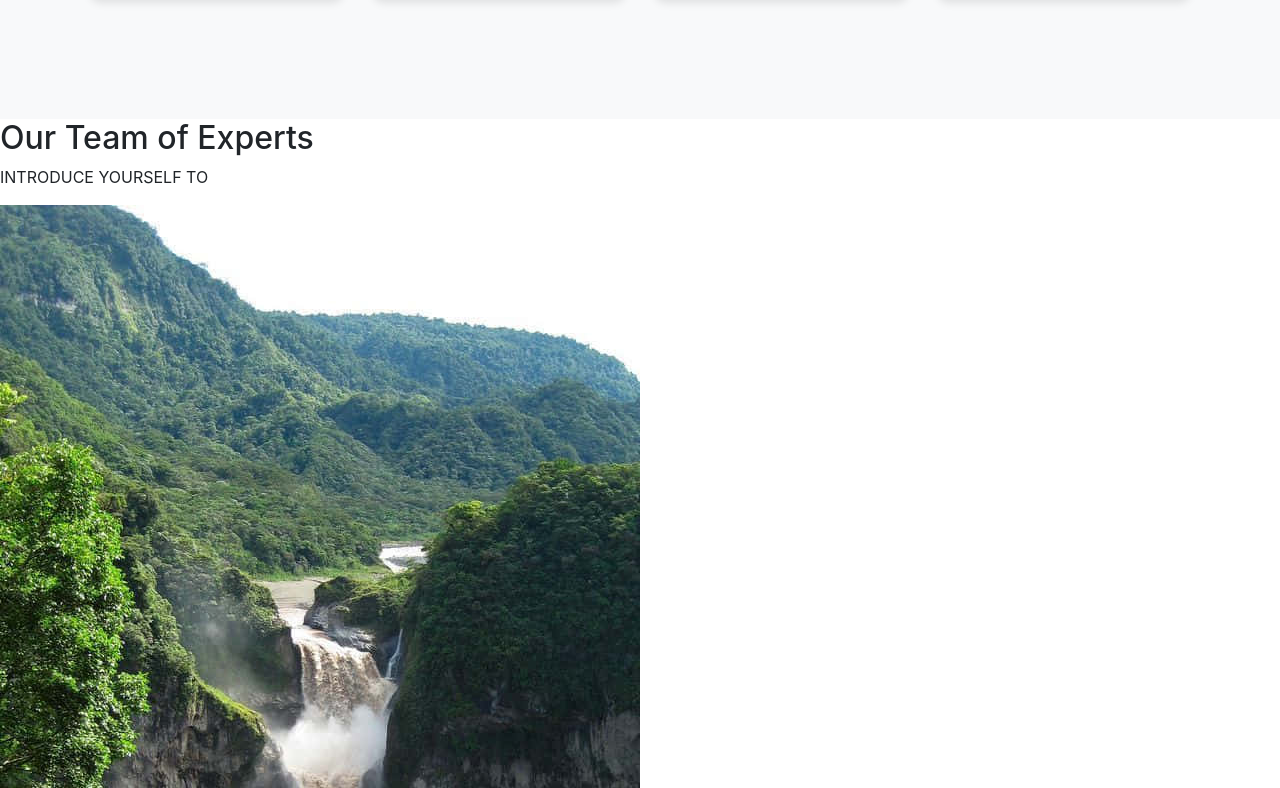
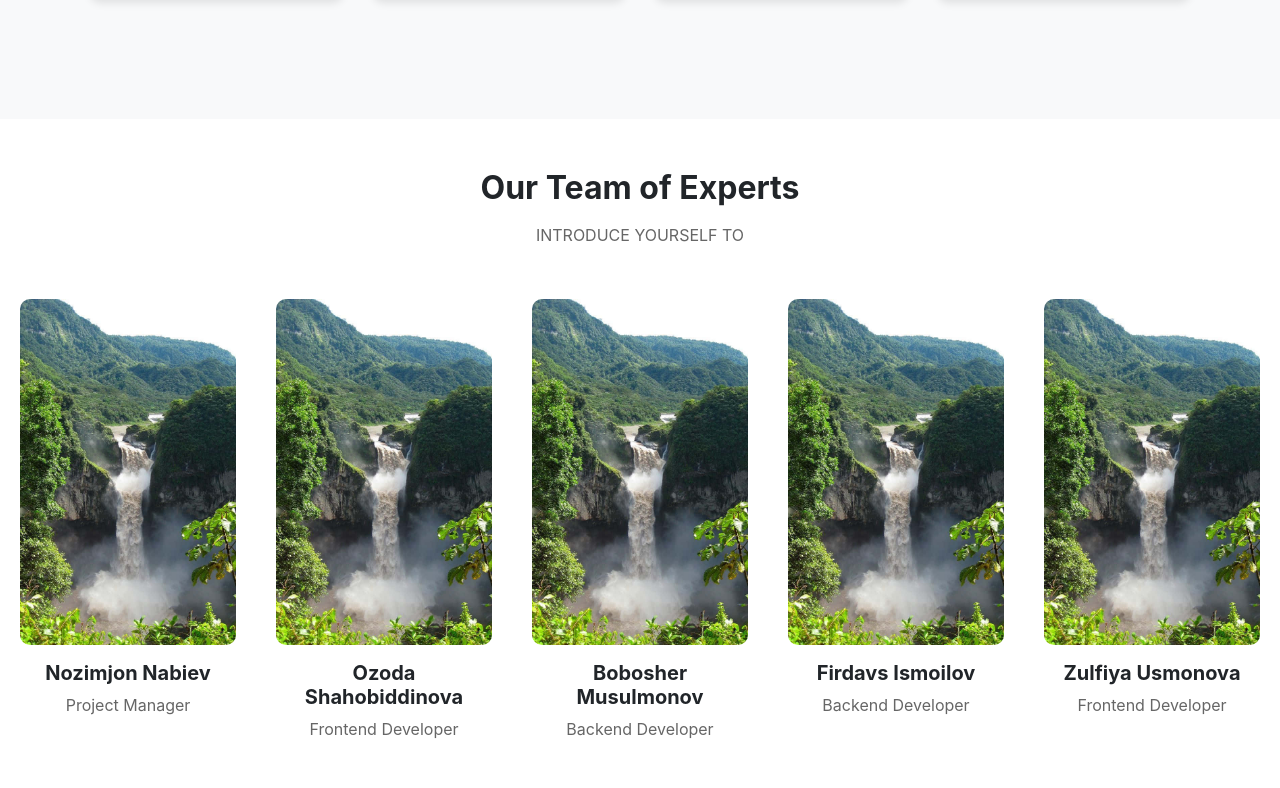
Before and after one commit to Ozodastudent/DBteam_project, a React (Create React App) app: page / in a window 1280 px wide. Shown: the part 4172-4960 px from the top of the page. Built offline with nearby package versions, Linux system fonts and the light colour scheme.

Commit message:
feat: added team_of_experts_section to home.css

```diff
--- a/src/pages/home/home.css
+++ b/src/pages/home/home.css
@@ -438,3 +438,63 @@ button.active {
     color: #333;
     margin-bottom: 5px;
 }
+
+
+/*team_of_experts_section*/
+
+.team_of_experts_section {
+    text-align: center;
+    padding: 50px 0;
+}
+
+.team_header .team_title {
+    font-size: 2rem;
+    font-weight: bold;
+    margin-bottom: 1rem;
+}
+
+.team_header .team_subtitle {
+    color: #666;
+    margin-bottom: 2rem;
+}
+
+.team_grid {
+    display: flex;
+    justify-content: space-around;
+    margin-top: 2rem;
+}
+
+.team_member {
+    width: 20%;
+    text-align: center;
+    padding: 20px;
+}
+
+.team_photo {
+    width: 100%;
+    border-radius: 10px;
+    margin-bottom: 1rem;
+}
+
+.team_member_name {
+    font-size: 1.25rem;
+    font-weight: bold;
+    margin-bottom: 0.5rem;
+}
+
+.team_member_role {
+    color: #666;
+    line-height: 1.5;
+}
+
+/* Responsive design adjustments */
+@media (max-width: 768px) {
+    .team_grid {
+        flex-direction: column;
+        align-items: center;
+    }
+    .team_member {
+        width: 80%;
+        margin-bottom: 2rem;
+    }
+}
```
